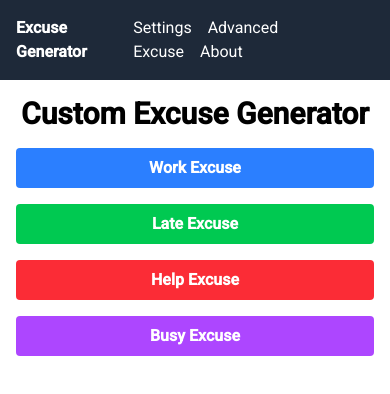
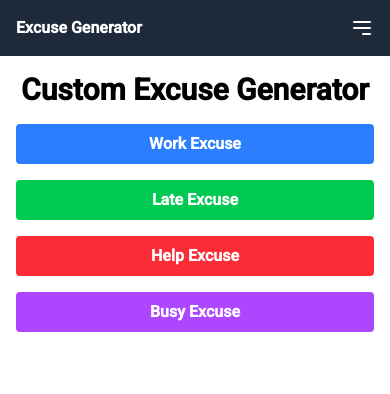
Before and after one commit to jdmartens/excuse_generator_angular, an Angular app: page / in a window 390 px wide. Shown: the top 394 px of the page. Built offline with nearby package versions, Linux system fonts and the light colour scheme; no server answers.

Commit message:
make nav mobile responsive

```diff
--- a/src/app/app.component.html
+++ b/src/app/app.component.html
@@ -1,13 +1,23 @@
 
 <nav class="bg-gray-800 p-4">
-  <div class="container mx-auto flex justify-between">
+  <div class="container mx-auto flex justify-between items-center">
     <a routerLink="/" class="text-white font-bold">Excuse Generator</a>
-    <div class="text-white">
+    <button class="text-white sm:hidden" (click)="toggleMenu()">
+      <svg class="w-6 h-6" fill="none" stroke="currentColor" viewBox="0 0 24 24" xmlns="http://www.w3.org/2000/svg">
+        <path stroke-linecap="round" stroke-linejoin="round" stroke-width="2" d="M4 6h16M4 12h16m-7 6h7"></path>
+      </svg>
+    </button>
+    <div class="hidden sm:flex text-white space-x-4">
       <a routerLink="/settings" class="hover:underline mr-4">Settings</a>
       <a routerLink="/advanced-excuse" class="hover:underline mr-4">Advanced Excuse</a>
       <a routerLink="/about" class="hover:underline">About</a>
     </div>
   </div>
+  <div [ngClass]="{'block': menuOpen, 'hidden': !menuOpen}" class="sm:hidden text-white space-y-2 mt-2">
+    <a routerLink="/settings" class="block hover:underline">Settings</a>
+    <a routerLink="/advanced-excuse" class="block hover:underline">Advanced Excuse</a>
+    <a routerLink="/about" class="block hover:underline">About</a>
+  </div>
 </nav>
 
 <router-outlet />
--- a/src/app/app.component.ts
+++ b/src/app/app.component.ts
@@ -1,12 +1,18 @@
+import { CommonModule } from '@angular/common';
 import { Component } from '@angular/core';
 import { RouterLink, RouterOutlet } from '@angular/router';
 
 @Component({
   selector: 'app-root',
-  imports: [RouterOutlet, RouterLink],
+  imports: [RouterOutlet, RouterLink, CommonModule],
   templateUrl: './app.component.html',
   styleUrl: './app.component.css'
 })
 export class AppComponent {
   title = 'excuse-generator';
+  menuOpen = false;
+
+  toggleMenu() {
+    this.menuOpen = !this.menuOpen;
+  }
 }
```
